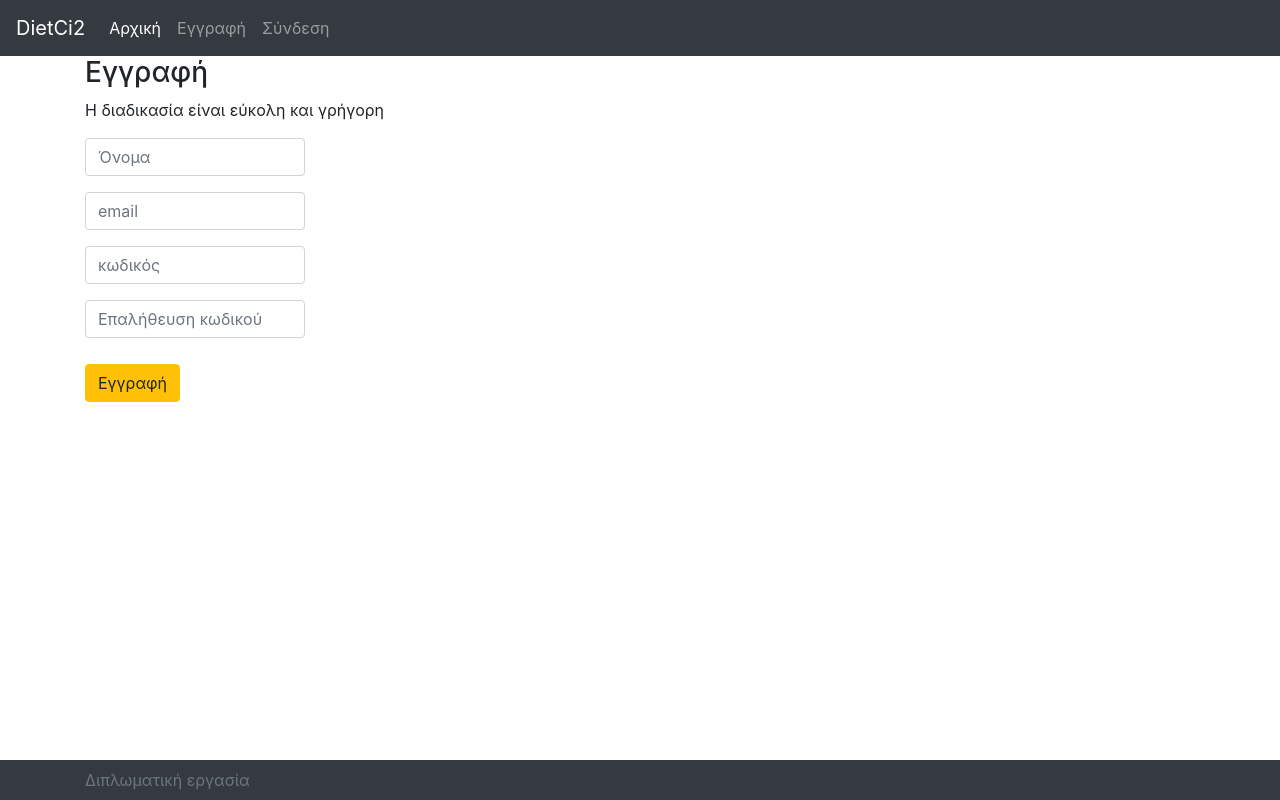
After one commit to vroulos/diet_ci2, a CodeIgniter app: page /diet_ci2/index.php/dietitians/registerd in a window 1280 px wide. The commit adds this page. Run offline with CodeIgniter, Linux system fonts and the light colour scheme; some libraries are stand-ins or nearby versions.

Commit message:
make it working on web host . Add register to dietitian

```diff
--- a/application/config/config.php
+++ b/application/config/config.php
@@ -24,8 +24,10 @@ defined('BASEPATH') OR exit('No direct script access allowed');
 |
 */
 //$config['base_url'] = 'https://192.168.2.2/diet_ci2/';
-$config['base_url'] = 'https://0cadff7a.ngrok.io/diet_ci2/';
-//$config['base_url'] = 'http://localhost/diet_ci2/';
+//$config['base_url'] = 'https://0cadff7a.ngrok.io/diet_ci2/';
+$config['base_url'] = 'http://localhost/diet_ci2/';
+//$config['base_url'] = 'http://mywebapp.epizy.com/diet_ci2/';
+
 
 /*
 |--------------------------------------------------------------------------
--- a/application/config/database.php
+++ b/application/config/database.php
@@ -75,14 +75,14 @@ $query_builder = TRUE;
 
 $db['default'] = array(
 	'dsn'	=> '',
-	'hostname' => 'localhost',
-	'username' => 'root',
-	'password' => '',
-	'database' => 'diploma',
+	'hostname' => 'localhost', //'sql102.epizy.com'
+	'username' => 'root',      //'epiz_25152497'
+	'password' => '',          //'yfwxZVasBRn'
+	'database' => 'diploma',   //'epiz_25152497_myDB'
 	'dbdriver' => 'mysqli',
 	'dbprefix' => '',
 	'pconnect' => FALSE,
-	'db_debug' => (ENVIRONMENT !== 'production'),
+	'db_debug' => FALSE,
 	'cache_on' => FALSE,
 	'cachedir' => '',
 	'char_set' => 'utf8',
@@ -92,5 +92,6 @@ $db['default'] = array(
 	'compress' => FALSE,
 	'stricton' => FALSE,
 	'failover' => array(),
-	'save_queries' => TRUE
+	'save_queries' => TRUE,
+	'dbport' => '3306'
 );
--- a/application/config/routes.php
+++ b/application/config/routes.php
@@ -57,6 +57,6 @@ $route['get_unique_password_to_email'] = 'user/get_unique_password_to_email';
 
 $route['logind'] = 'dietitians/logind';
 
-$route['default_controller'] = '';
+$route['default_controller'] = 'Mywebapp/first';
 $route['404_override'] = '';
 $route['translate_uri_dashes'] = FALSE;
--- a/application/controllers/Dietitians.php
+++ b/application/controllers/Dietitians.php
@@ -386,9 +386,10 @@ class Dietitians extends CI_controller
 
 	public function choose_customer(){
 		if (isset($_SESSION['dietitian_name'])){
+			$dietitian_id = $this->session->userdata('dietitian_id');
 
 			//fetch all customers and save them in $data table
-			$data['users'] = $this->dietitian_model->get_customers();
+			$data['users'] = $this->dietitian_model->display_customers($dietitian_id);
 
 			$this->load->view('dietitian/headerd' , $data);
 			$this->load->view('dietitian/choose_customer_view' , $data);
@@ -710,6 +711,60 @@ class Dietitians extends CI_controller
 		}
 	}
 
+	public function registerd() {
+
+		// create the data object
+		$data = new stdClass();
+
+		// load form helper and validation library
+		$this->load->helper('form');
+		$this->load->library('form_validation');
+
+		// set validation rules
+		$this->form_validation->set_rules('username', 'Username', 'trim|required|alpha_numeric|min_length[4]|is_unique[users.username]', array('is_unique' => 'This username already exists. Please choose another one.'));
+		$this->form_validation->set_rules('email', 'Email', 'trim|required|valid_email|is_unique[users.email]');
+		$this->form_validation->set_rules('password', 'Password', 'trim|required|min_length[6]');
+		$this->form_validation->set_rules('password_confirm', 'Confirm Password', 'trim|required|min_length[6]|matches[password]');
+		// //here i am using a callback function to check the secret user key
+		// $this->form_validation->set_rules('password_identity', 'Recognition Password', 'trim|required|min_length[4]|callback_check_pass_recognition['.$this->input->post('email').']');
+
+		if ($this->form_validation->run() === false) {
+
+			// validation not ok, send validation errors to the view
+			$this->load->view('dietitian/headerd');
+			$this->load->view('dietitian/register/registerd', $data);
+			$this->load->view('footer');
+
+		} else {
+
+			// set variables from the form
+			$username = $this->input->post('username');
+			$email    = $this->input->post('email');
+			$password = $this->input->post('password');
+			$pass_id = $this->input->post('password_identity');
+
+			if ($this->dietitian_model->create_dietitian($username, $email, $password)) {
+
+				//$this->user_model->delete_secret_key($username ,$pass_id );
+				// user creation ok
+				$this->load->view('dietitian/headerd');
+				$this->load->view('dietitian/register/registerd_success', $data);
+				$this->load->view('footer');
+
+			} else {
+
+				// user creation failed, this should never happen
+				$data->error = 'There was a problem creating your new account. Please try again.';
+
+				// send error to the view
+				$this->load->view('dietitian/headerd');
+				$this->load->view('dietitian/register/registerd', $data);
+				$this->load->view('footer');
+
+			}
+		}
+	}
+
 
 // logout dietitian
 	public function logoutd(){
--- a/application/controllers/User.php
+++ b/application/controllers/User.php
@@ -38,8 +38,6 @@ class User extends CI_Controller {
 		$data = new stdClass;
 		$user_id = $_SESSION['user_id'];
 		//$notifications = $this->user_model->get_meal_notifiation($user_id);
-
-
 
 
 		$this->load->view('header');
--- a/application/views/dietitian/headerd.php
+++ b/application/views/dietitian/headerd.php
@@ -54,6 +54,8 @@
 				<?php if (!isset($_SESSION['dietitian_name'])){ ?>
 					<li class="nav-item active">
 					<a class="nav-link" href="<?php echo base_url('mywebapp/first') ?>">Αρχική</a>
+						<li><a class="nav-link" href="<?= base_url('dietitians/registerd') ?>">Εγγραφή</a></li>
+				<li><a class="nav-link" href="<?= base_url('dietitians/logind') ?>">Σύνδεση</a></li>
 				</li>
 			<?php } ?>
 
@@ -81,16 +83,18 @@
 						<div class="dropdown-divider"></div>
 						<a class="dropdown-item" href="<?php echo base_url('dietitians/my_meals') ?>">Τα γεύματά μου</a>
 
-					</div>
-				</li>
-				<?php } ?>
-				<li class="nav-item dropdown">
+							<li class="nav-item dropdown">
 					<a class="nav-link dropdown-toggle" href="#" id="navbarDropdown" role="button" data-toggle="dropdown" aria-haspopup="true" aria-expanded="false">
 						διαιτολόγος
 					</a>
 					<div class="dropdown-menu" aria-labelledby="navbarDropdown">
 						<a class="dropdown-item" href="<?= base_url('dietitians/add_template')  ?>">Προσθήκη και επιλογή <br>προτύπου</a>
 				</li>
+
+					</div>
+				</li>
+				<?php } ?>
+
 
 
 
--- /dev/null
+++ b/application/views/dietitian/register/registerd.php
@@ -0,0 +1,47 @@
+<?php defined('BASEPATH') OR exit('No direct script access allowed'); ?>
+<div class="container">
+	<div class="row">
+		<?php if (validation_errors()) : ?>
+			<div class="col-md-12">
+				<div class="alert alert-danger" role="alert">
+					<?= validation_errors() ?>
+				</div>
+			</div>
+		<?php endif; ?>
+		<?php if (isset($error)) : ?>
+			<div class="col-md-12">
+				<div class="alert alert-danger" role="alert">
+					<?= $error ?>
+				</div>
+			</div>
+		<?php endif; ?>
+		<div class="col-md-12">
+			<div class="page-header">
+				<h3>Εγγραφή</h3>
+				<p>Η διαδικασία είναι εύκολη και γρήγορη</p>
+			</div>
+			<?= form_open() ?>
+				<div class="form-group">
+
+					<input type="text" class="form-control" id="username" name="username" placeholder="Όνομα">
+					<!-- <p class="help-block">Τουλαχιστον 4 χαρακτήρες, γράμματα ή αριθμοί μόνο</p> -->
+				</div>
+				<div class="form-group">
+					<!-- <label for="email">Email</label> -->
+					<input type="email" class="form-control" id="email" name="email" placeholder="email">
+					<!-- <p class="help-block">Έγκυρη διεύθυνση email</p> -->
+				</div>
+				<div class="form-group">
+					<input type="password" class="form-control" id="password" name="password" placeholder="κωδικός">
+					<!-- <p class="help-block">Τουλάχιστον 6 χαρακτήρες</p> -->
+				</div>
+				<div class="form-group">
+					<input type="password" class="form-control" id="password_confirm" name="password_confirm" placeholder="Επαλήθευση κωδικού">
+				</div>
+				<div class="form-group">
+					<input type="submit" class="btn btn-warning" value="Εγγραφή" style="margin-top: 10px">
+				</div>
+			</form>
+		</div>
+	</div><!-- .row -->
+</div><!-- .container -->
```
Also changed, not shown: application/models/dietitian_model.php (+21 -10 lines), application/views/dietitian/choose_customer_view.php (+6 -1 lines), application/views/dietitian/register/registerd_success.php (added, +11 -0 lines).
